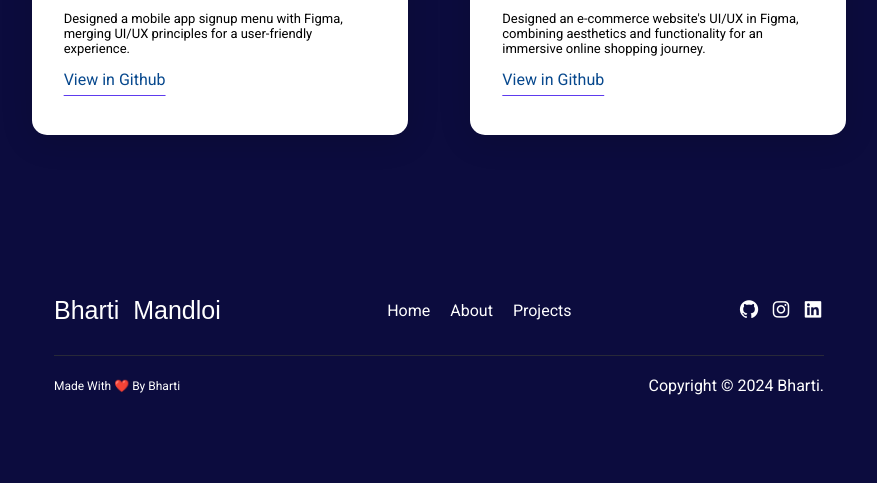
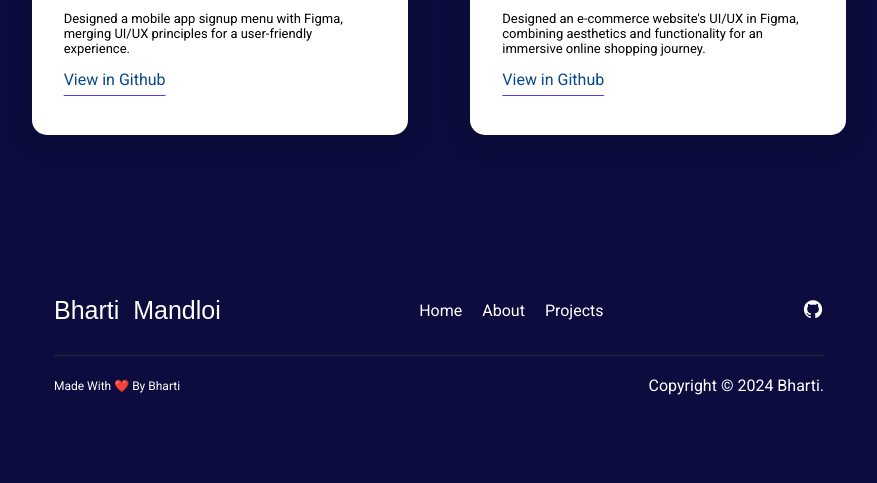
Before and after one commit to Mandloibharti00/portfolio.Bhartimandloi.github.io, a plain HTML site: page index.html in a window 1280 px wide. Shown: the part 3035-3518 px from the top of the page, without its empty margins (201-1078 px from the left). Drawn offline with nearby package versions, Linux system fonts and the light colour scheme; a web font is replaced by a local one.

Commit message:
Update index.html

```diff
--- a/index.html
+++ b/index.html
@@ -190,8 +190,7 @@
             </ul>
             <div class="social-links contact" id="contact">
                 <a style="color: #fff;" href="https://github.com/Mandloibharti00" target="_blank"><i class='bx bxl-github'></i></a>
-                <a style="color: #fff;" href="https://www.instagram.com/_galahad03" target="_blank"><i class='bx bxl-instagram'></i></a>
-                <a style="color: #fff;" href="https://www.linkedin.com/in/bharti-mandloi-957b35230" target="_blank"><i class='bx bxl-linkedin-square'></i></a>
+<!--                 <a style="color: #fff;" href="https://www.linkedin.com/in/bharti-mandloi-957b35230" target="_blank"><i class='bx bxl-linkedin-square'></i></a> -->
             </div>
         </div>
         <div class="separator"></div>
```
